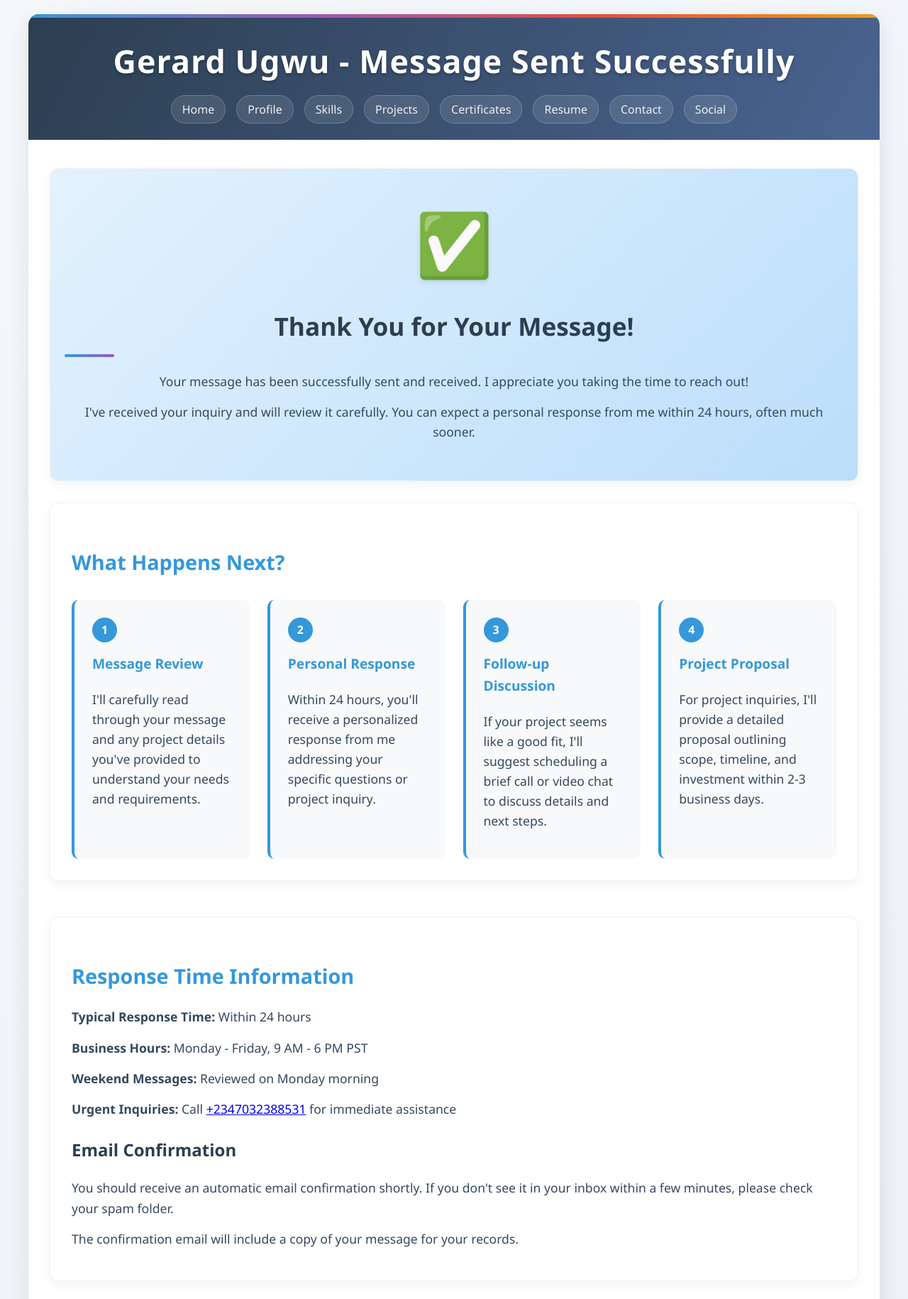
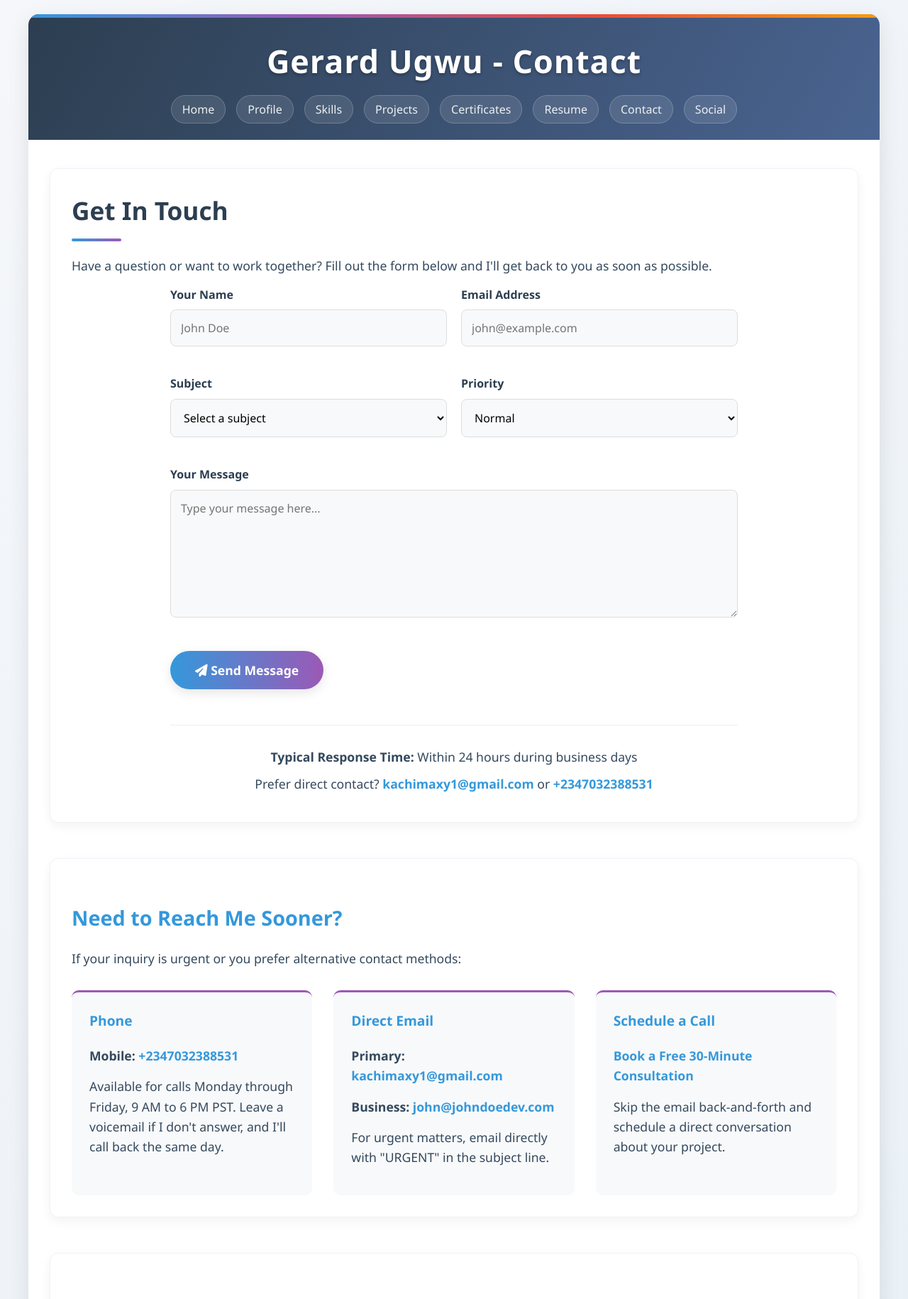
Before and after one commit to Deglobeal/protfolio, a Django app: page /contact/ in a window 1280 px wide. Shown: the top 1830 px of the page at 71% size. Run offline with Django 5.2, Linux system fonts and the light colour scheme.

Commit message:
touch added comment across all files

```diff
--- a/myproject/myapp/templates/main/contact.html
+++ b/myproject/myapp/templates/main/contact.html
@@ -1,10 +1,15 @@
-<!-- contact.html -->
+<!-- ========================= -->
+<!-- Contact Page Template    -->
+<!-- ========================= -->
 <!DOCTYPE html>
 <html lang="en">
 <head>
+    <!-- ========================= -->
+    <!-- Head Section             -->
+    <!-- ========================= -->
     <meta charset="UTF-8">
     <meta name="viewport" content="width=device-width, initial-scale=1.0">
-    <title>Gerard Ugwu - Message Sent Successfully</title>
+    <title>Gerard Ugwu - Contact</title>
     <link rel="stylesheet" href="https://cdnjs.cloudflare.com/ajax/libs/font-awesome/6.4.0/css/all.min.css">
     <style>
         * {
@@ -144,97 +149,95 @@
             color: #34495e;
         }
 
-        .success-message {
-            text-align: center;
-            background: linear-gradient(135deg, #e3f2fd, #bbdefb);
-            padding: 40px 20px;
-            border-radius: 12px;
-            margin-bottom: 30px;
+        /* Contact Form Styles */
+        .contact-form {
+            max-width: 800px;
+            margin: 0 auto;
         }
 
-        .success-icon {
-            font-size: 5rem;
+        .form-grid {
+            display: grid;
+            grid-template-columns: 1fr 1fr;
+            gap: 20px;
             margin-bottom: 25px;
-            color: #27ae60;
-            text-shadow: 0 3px 6px rgba(0, 0, 0, 0.1);
-            animation: pulse 2s infinite;
         }
 
-        @keyframes pulse {
-            0% { transform: scale(1); }
-            50% { transform: scale(1.1); }
-            100% { transform: scale(1); }
+        .form-group {
+            margin-bottom: 20px;
         }
 
-        .step-container {
-            display: grid;
-            grid-template-columns: repeat(auto-fit, minmax(250px, 1fr));
-            gap: 25px;
-            margin-top: 30px;
+        .form-group.full-width {
+            grid-column: span 2;
         }
 
-        .step {
-            background: #f8f9fa;
-            padding: 25px;
-            border-radius: 10px;
-            border-left: 4px solid #3498db;
-            transition: all 0.3s ease;
+        label {
+            display: block;
+            margin-bottom: 8px;
+            font-weight: 600;
+            color: #2c3e50;
         }
 
-        .step:hover {
-            background: #e3f2fd;
-            transform: translateX(5px);
+        input, textarea, select {
+            width: 100%;
+            padding: 14px;
+            border: 1px solid #ddd;
+            border-radius: 8px;
+            font-size: 1rem;
+            transition: all 0.3s ease;
+            background: #f8f9fa;
         }
 
-        .step-number {
-            display: inline-block;
-            background: #3498db;
-            color: white;
-            width: 35px;
-            height: 35px;
-            border-radius: 50%;
-            text-align: center;
-            line-height: 35px;
-            margin-bottom: 15px;
-            font-weight: bold;
+        input:focus, textarea:focus, select:focus {
+            outline: none;
+            border-color: #3498db;
+            box-shadow: 0 0 0 3px rgba(52, 152, 219, 0.2);
         }
 
-        .explore-options {
-            display: grid;
-            grid-template-columns: repeat(auto-fit, minmax(250px, 1fr));
-            gap: 25px;
-            margin-top: 30px;
+        textarea {
+            min-height: 180px;
+            resize: vertical;
         }
 
-        .explore-card {
-            background: #f8f9fa;
-            padding: 25px;
-            border-radius: 10px;
-            text-align: center;
+        .submit-btn {
+            display: inline-block;
+            padding: 15px 35px;
+            background: linear-gradient(90deg, #3498db, #9b59b6);
+            color: white;
+            border: none;
+            border-radius: 50px;
+            font-weight: 600;
+            font-size: 1.1rem;
+            cursor: pointer;
             transition: all 0.3s ease;
-            border-top: 3px solid #3498db;
+            box-shadow: 0 5px 15px rgba(0, 0, 0, 0.1);
         }
 
-        .explore-card:hover {
-            transform: translateY(-10px);
-            box-shadow: 0 10px 20px rgba(0, 0, 0, 0.1);
+        .submit-btn:hover {
+            transform: translateY(-3px);
+            box-shadow: 0 8px 20px rgba(0, 0, 0, 0.15);
         }
 
-        .explore-card a {
-            display: inline-block;
-            background: #3498db;
-            color: white;
+        .contact-info {
+            text-align: center;
+            margin-top: 30px;
+            padding-top: 30px;
+            border-top: 1px solid #eee;
+        }
+
+        .contact-info p {
+            margin-bottom: 10px;
+        }
+
+        .contact-info a {
+            color: #3498db;
             text-decoration: none;
-            padding: 12px 25px;
-            border-radius: 30px;
-            margin-top: 15px;
             font-weight: 600;
             transition: all 0.3s ease;
         }
 
-        .explore-card a:hover {
-            background: #2980b9;
-            transform: scale(1.05);
+        .contact-info a:hover {
+            color: #e74c3c;
+            text-decoration: underline;
         }
 
         .social-grid {
@@ -393,6 +396,14 @@
                 font-size: 1.5rem;
             }
 
+            .form-grid {
+                grid-template-columns: 1fr;
+            }
+
+            .form-group.full-width {
+                grid-column: span 1;
+            }
+
             .cta-buttons {
                 flex-direction: column;
                 align-items: center;
@@ -406,10 +417,16 @@
     </style>
 </head>
 <body>
+    <!-- ========================= -->
+    <!-- Main Container           -->
+    <!-- ========================= -->
     <div class="container">
         <header>
+            <!-- ========================= -->
+            <!-- Header Section           -->
+            <!-- ========================= -->
             <div>
-                <h1>Gerard Ugwu - Message Sent Successfully</h1>
+                <h1>Gerard Ugwu - Contact</h1>
                 <nav>
                     <ul>
                         <li><a href="/">Home</a></li>
@@ -418,7 +435,7 @@
                         <li><a href="/projects">Projects</a></li>
                         <li><a href="/certificates">Certificates</a></li>
                         <li><a href="/resume">Resume</a></li>
-                        <li><a href="/contact">Contact</a></li>
+                        <li><a href="/contact" class="active">Contact</a></li>
                         <li><a href="/social">Social</a></li>
                     </ul>
                 </nav>
@@ -426,95 +443,119 @@
         </header>
 
         <main>
-            <section class="success-message">
-                <div class="success-icon">✅</div>
-                <h2>Thank You for Your Message!</h2>
-                <p>Your message has been successfully sent and received. I appreciate you taking the time to reach out!</p>
-                <p>I've received your inquiry and will review it carefully. You can expect a personal response from me within 24 hours, often much sooner.</p>
-            </section>
+            <!-- ========================= -->
+            <!-- Contact Form Section      -->
+            <!-- ========================= -->
+            <section>
+                <h2>Get In Touch</h2>
+                <p>Have a question or want to work together? Fill out the form below and I'll get back to you as soon as possible.</p>
 
-            <section>
-                <h3>What Happens Next?</h3>
-                <div class="step-container">
-                    <div class="step">
-                        <div class="step-number">1</div>
-                        <h5>Message Review</h5>
-                        <p>I'll carefully read through your message and any project details you've provided to understand your needs and requirements.</p>
-                    </div>
+                <div class="contact-form">
+                    <form action="/contact_success/" method="POST">
+                        {% csrf_token %} <!-- Django CSRF token for security -->
+                        <div class="form-grid">
+                            <div class="form-group">
+                                <!-- User Name Input -->
+                                <label for="name">Your Name</label>
+                                <input type="text" id="name" name="name" required placeholder="John Doe">
+                            </div>
 
-                    <div class="step">
-                        <div class="step-number">2</div>
-                        <h5>Personal Response</h5>
-                        <p>Within 24 hours, you'll receive a personalized response from me addressing your specific questions or project inquiry.</p>
-                    </div>
+                            <div class="form-group">
+                                <!-- User Email Input -->
+                                <label for="email">Email Address</label>
+                                <input type="email" id="email" name="email" required placeholder="john@example.com">
+                            </div>
 
-                    <div class="step">
-                        <div class="step-number">3</div>
-                        <h5>Follow-up Discussion</h5>
-                        <p>If your project seems like a good fit, I'll suggest scheduling a brief call or video chat to discuss details and next steps.</p>
-                    </div>
+                            <div class="form-group">
+                                <!-- Subject Dropdown -->
+                                <label for="subject">Subject</label>
+                                <select id="subject" name="subject" required>
+                                    <option value="" disabled selected>Select a subject</option>
+                                    <option value="project">Project Inquiry</option>
+                                    <option value="collaboration">Collaboration</option>
+                                    <option value="job">Job Opportunity</option>
+                                    <option value="question">General Question</option>
+                                    <option value="other">Other</option>
+                                </select>
+                            </div>
 
-                    <div class="step">
-                        <div class="step-number">4</div>
-                        <h5>Project Proposal</h5>
-                        <p>For project inquiries, I'll provide a detailed proposal outlining scope, timeline, and investment within 2-3 business days.</p>
+                            <div class="form-group">
+                                <!-- Priority Dropdown -->
+                                <label for="priority">Priority</label>
+                                <select id="priority" name="priority">
+                                    <option value="normal" selected>Normal</option>
+                                    <option value="urgent">Urgent</option>
+                                    <option value="low">Low Priority</option>
+                                </select>
+                            </div>
+
+                            <div class="form-group full-width">
+                                <!-- Message Textarea -->
+                                <label for="message">Your Message</label>
+                                <textarea id="message" name="message" required placeholder="Type your message here..."></textarea>
+                            </div>
+
+                            <div class="form-group full-width">
+                                <!-- Submit Button -->
+                                <button type="submit" class="submit-btn">
+                                    <i class="fas fa-paper-plane"></i> Send Message
+                                </button>
+                            </div>
+                        </div>
+                    </form>
+
+                    <!-- Contact Info (Response Time, Direct Contact) -->
+                    <div class="contact-info">
+                        <p><strong>Typical Response Time:</strong> Within 24 hours during business days</p>
+                        <p>Prefer direct contact? <a href="mailto:kachimaxy1@gmail.com">kachimaxy1@gmail.com</a> or <a href="tel:+2347032388531">+2347032388531</a></p>
                     </div>
                 </div>
             </section>
 
+            <!-- ========================= -->
+            <!-- Alternative Contact Methods Section -->
+            <!-- ========================= -->
             <section>
-                <h3>Response Time Information</h3>
-                <div>
-                    <p><strong>Typical Response Time:</strong> Within 24 hours</p>
-                    <p><strong>Business Hours:</strong> Monday - Friday, 9 AM - 6 PM PST</p>
-                    <p><strong>Weekend Messages:</strong> Reviewed on Monday morning</p>
-                    <p><strong>Urgent Inquiries:</strong> Call <a href="tel:+2347032388531">+2347032388531</a> for immediate assistance</p>
-                </div>
+                <h3>Need to Reach Me Sooner?</h3>
+                <p>If your inquiry is urgent or you prefer alternative contact methods:</p>
 
-                <div style="margin-top: 25px;">
-                    <h4>Email Confirmation</h4>
-                    <p>You should receive an automatic email confirmation shortly. If you don't see it in your inbox within a few minutes, please check your spam folder.</p>
-                    <p>The confirmation email will include a copy of your message for your records.</p>
-                </div>
-            </section>
-
-            <section>
-                <h3>While You Wait</h3>
-                <p>Feel free to explore more of my work and learn about my experience:</p>
-
-                <div class="explore-options">
-                    <div class="explore-card">
-                        <h4>View My Recent Projects</h4>
-                        <p>Check out detailed case studies of my recent work, including the technologies used and challenges solved.</p>
-                        <a href="/projects">View Projects</a>
+                <!-- Contact Options Grid -->
+                <div class="contact-options">
+                    <div class="contact-method">
+                        <!-- Phone Contact Method -->
+                        <h5>Phone</h5>
+                        <p><strong>Mobile:</strong> <a href="tel:+2347032388531">+2347032388531</a></p>
+                        <p>Available for calls Monday through Friday, 9 AM to 6 PM PST. Leave a voicemail if I don't answer, and I'll call back the same day.</p>
                     </div>
 
-                    <div class="explore-card">
-                        <h4>See My Technical Skills</h4>
-                        <p>Learn about my expertise in various programming languages, frameworks, and development tools.</p>
-                        <a href="/skills">View Skills</a>
+                    <div class="contact-method">
+                        <!-- Direct Email Contact Method -->
+                        <h5>Direct Email</h5>
+                        <p><strong>Primary:</strong> <a href="mailto:kachimaxy1@gmail.com">kachimaxy1@gmail.com</a></p>
+                        <p><strong>Business:</strong> <a href="mailto:john@johndoedev.com">john@johndoedev.com</a></p>
+                        <p>For urgent matters, email directly with "URGENT" in the subject line.</p>
                     </div>
 
-                    <div class="explore-card">
-                        <h4>View My Certifications</h4>
-                        <p>Explore my professional certifications, completed courses, and ongoing education in web development.</p>
-                        <a href="/certificates">View Certificates</a>
-                    </div>
-
-                    <div class="explore-card">
-                        <h4>Download My Resume</h4>
-                        <p>Get a comprehensive overview of my professional experience, education, and achievements.</p>
-                        <a href="/resume">Download Resume</a>
+                    <div class="contact-method">
+                        <!-- Schedule a Call Contact Method -->
+                        <h5>Schedule a Call</h5>
+                        <p><a href="https://calendly.com/johndoe" target="_blank">Book a Free 30-Minute Consultation</a></p>
+                        <p>Skip the email back-and-forth and schedule a direct conversation about your project.</p>
                     </div>
                 </div>
             </section>
 
+            <!-- ========================= -->
+            <!-- Social Media Section         -->
+            <!-- ========================= -->
             <section>
                 <h3>Stay Connected</h3>
-                <p>While you wait for my response, feel free to connect with me on social media for updates and insights:</p>
+                <p>Connect with me on social media for updates and insights:</p>
 
+                <!-- Social Links Grid -->
                 <div class="social-grid">
                     <div class="social-category">
+                        <!-- Professional Networks Links -->
                         <h5>Professional Networks</h5>
                         <ul>
                             <li><a href="https://linkedin.com/in/johndoe" target="_blank">LinkedIn - Professional updates and industry insights</a></li>
@@ -524,6 +565,7 @@
                     </div>
 
                     <div class="social-category">
+                        <!-- Social Media Links -->
                         <h5>Social Media</h5>
                         <ul>
                             <li><a href="https://twitter.com/johndoedev" target="_blank">Twitter - Tech insights and project updates</a></li>
@@ -534,80 +576,45 @@
                 </div>
             </section>
 
-            <section>
-                <h3>Need to Reach Me Sooner?</h3>
-                <p>If your inquiry is urgent or you prefer alternative contact methods:</p>
-
-                <div class="contact-options">
-                    <div class="contact-method">
-                        <h5>Phone</h5>
-                        <p><strong>Mobile:</strong> <a href="tel:+2347032388531">+2347032388531</a></p>
-                        <p>Available for calls Monday through Friday, 9 AM to 6 PM PST. Leave a voicemail if I don't answer, and I'll call back the same day.</p>
-                    </div>
-
-                    <div class="contact-method">
-                        <h5>Direct Email</h5>
-                        <p><strong>Primary:</strong> <a href="mailto:kachimaxy1@gmail.com">kachimaxy1@gmail.com</a></p>
-                        <p><strong>Business:</strong> <a href="mailto:john@johndoedev.com">john@johndoedev.com</a></p>
-                        <p>For urgent matters, email directly with "URGENT" in the subject line.</p>
-                    </div>
-
-                    <div class="contact-method">
-                        <h5>Schedule a Call</h5>
-                        <p><a href="https://calendly.com/johndoe" target="_blank">Book a Free 30-Minute Consultation</a></p>
-                        <p>Skip the email back-and-forth and schedule a direct conversation about your project.</p>
-                    </div>
-                </div>
-            </section>
-
+            <!-- ========================= -->
+            <!-- FAQ Section                  -->
+            <!-- ========================= -->
             <section>
                 <h3>Frequently Asked Questions</h3>
 
+                <!-- FAQ Grid -->
                 <div class="faq-grid">
                     <div class="faq-item">
+                        <!-- FAQ Item: Response Time -->
                         <h5>What if I don't hear back within 24 hours?</h5>
                         <p>If you haven't received a response within 24 hours, please check your spam folder first. If still nothing, feel free to call me directly or send a follow-up email.</p>
                     </div>
 
                     <div class="faq-item">
+                        <!-- FAQ Item: Additional Info -->
                         <h5>Can I send additional information about my project?</h5>
                         <p>Absolutely! Feel free to send any additional details, documents, or clarifications to kachimaxy1@gmail.com. Reference your original message in the subject line.</p>
                     </div>
 
                     <div class="faq-item">
+                        <!-- FAQ Item: Free Consultations -->
                         <h5>Do you provide free consultations?</h5>
                         <p>Yes! I offer free 30-minute consultation calls to discuss your project, understand your needs, and determine if we're a good fit for working together.</p>
                     </div>
 
                     <div class="faq-item">
+                        <!-- FAQ Item: Project Quote Info -->
                         <h5>What information do you need for a project quote?</h5>
                         <p>For accurate quotes, I need project scope, timeline, budget range, technical requirements, and any design preferences. The more details you provide, the better I can assist you.</p>
-                    </div>
-
-                    <div class="faq-item">
-                        <h5>Do you work with clients internationally?</h5>
-                        <p>Yes! I work with clients worldwide and am experienced in remote collaboration across different time zones. I'll accommodate your schedule for meetings and communication.</p>
-                    </div>
-                </div>
-            </section>
-
-            <section class="cta-container">
-                <h3>Thank You Again!</h3>
-                <p>I'm genuinely excited about the possibility of working together and helping bring your project to life. Your message is important to me, and I'll give it the attention it deserves.</p>
-                <p>Whether you're looking to build a new website, improve an existing application, or discuss a complex development project, I'm here to help make your vision a reality.</p>
-
-                <div>
-                    <h4>In the Meantime</h4>
-                    <div class="cta-buttons">
-                        <a href="/">Return to Homepage</a>
-                        <a href="/projects">Explore My Work</a>
-                        <a href="/contact">Send Another Message</a>
                     </div>
                 </div>
             </section>
         </main>
 
         <footer>
+            <!-- ========================= -->
+            <!-- Footer Section              -->
+            <!-- ========================= -->
             <p>© 2025 Gerard Ugwu. All rights reserved.</p>
             <p>Connect with me on social media or send me an email!</p>
         </footer>
--- a/myproject/myapp/urls.py
+++ b/myproject/myapp/urls.py
@@ -12,6 +12,6 @@ urlpatterns = [
     path('profile/', views.profile_view, name='profile'),
     path('resume/', views.resume_view, name='resume'),
     path('social/', views.social_view, name='social'),
-    path('contact_success/', views.contact_success_view, name='contact_success'),
+    path('contact_success/', views.contact_success, name='contact_success'),
     path('project_details/', views.project_detail_view, name='project_details'),
 ]
--- a/myproject/myapp/views.py
+++ b/myproject/myapp/views.py
@@ -57,8 +57,10 @@ def social_view(request):
 def home_view(request):
     return render(request, 'main/home.html')
 
-def contact_success_view(request):
+
+def contact_success(request):
     return render(request, 'main/contact_success.html')
+
 
 def project_detail_view(request):
     return render(request, 'main/project_detail.html')
```
Also changed, not shown: myproject/myapp/templates/main/certificate.html (+23 -0 lines), myproject/myapp/templates/main/home.html (+23 -0 lines), myproject/myapp/templates/main/profile.html (+23 -0 lines), myproject/myapp/templates/main/project.html (+23 -0 lines), myproject/myapp/templates/main/project_detail.html (+23 -0 lines), myproject/myapp/templates/main/skills.html (+23 -0 lines).
